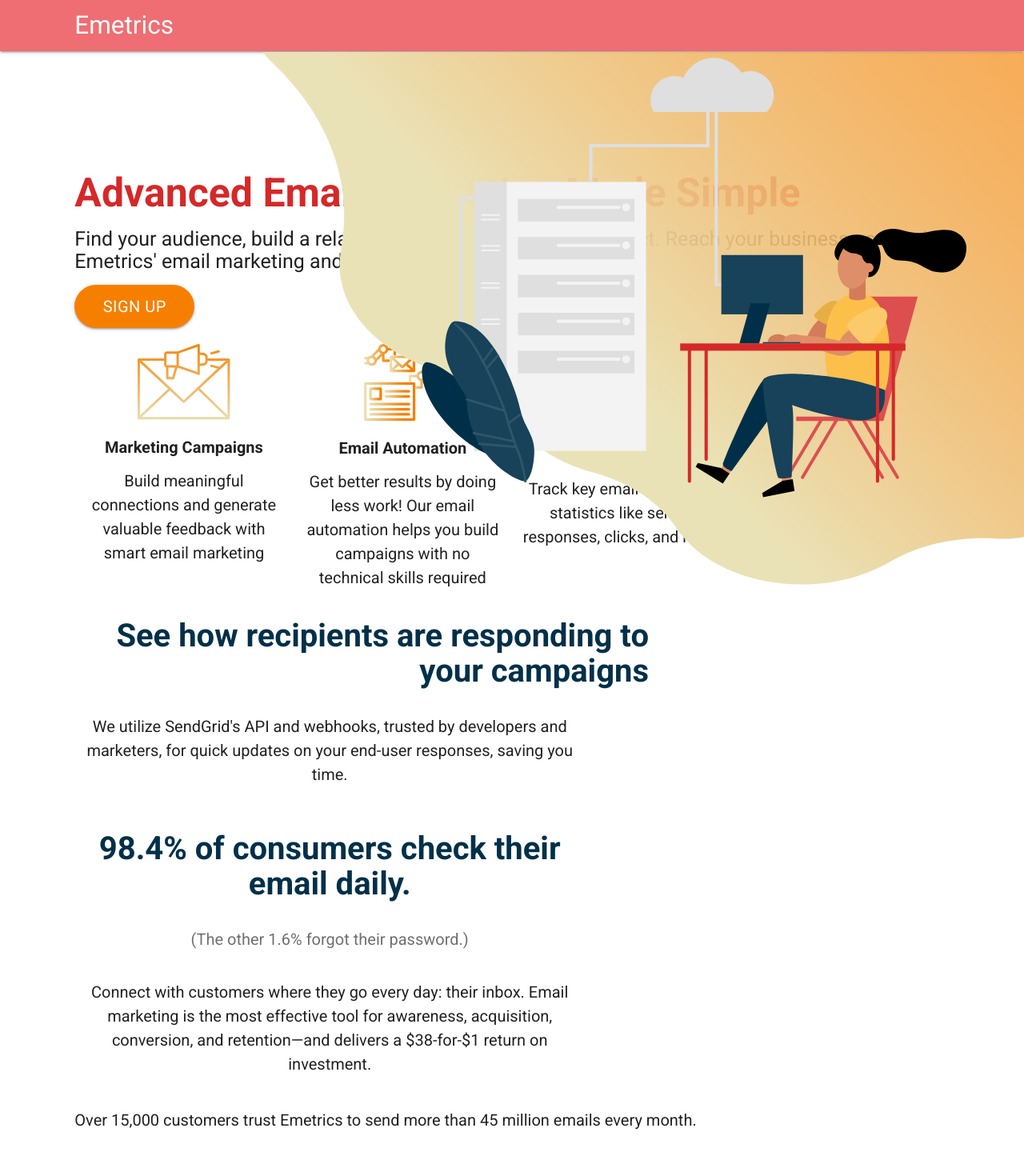
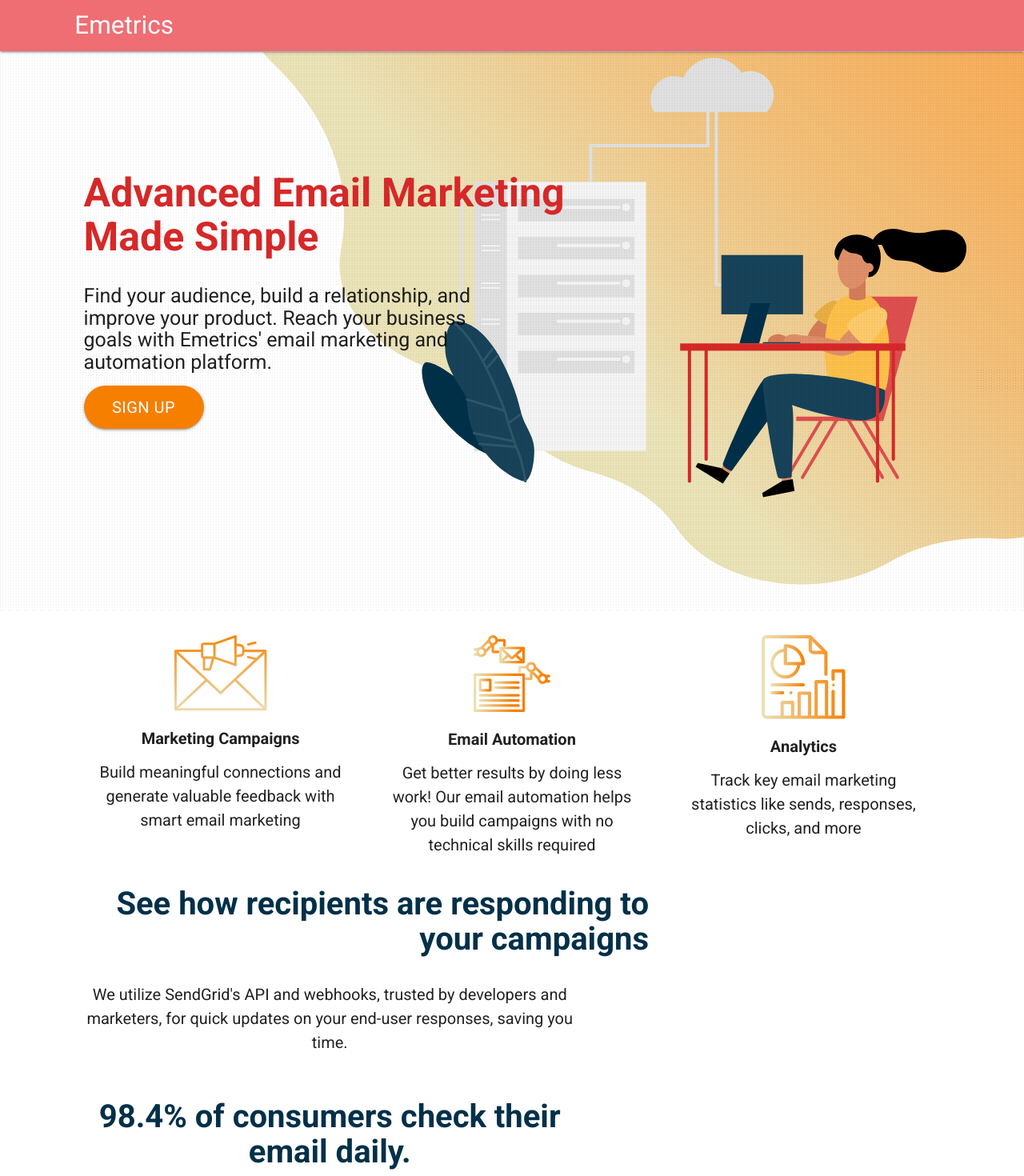
Before and after one commit to E-Rick/Emetrics, a React (Create React App) app in the folder client/: page / in a window 1280 px wide. Shown: the top 1470 px of the page at 80% size. Built offline with nearby package versions, Linux system fonts and the light colour scheme; no server answers.

Commit message:
Update unfinished landing page

```diff
--- a/client/src/components/layout/Landing.js
+++ b/client/src/components/layout/Landing.js
@@ -5,29 +5,40 @@ import automation from '../../utils/images/Automation.png';
 import analytics from '../../utils/images/Analytics.png';
 import marketing from '../../utils/images/Marketing.png';
 import hero from '../../utils/images/Hero@2x.png';
+import heroMobile from '../../utils/images/Group 92@2x.png';
 
 const Landing = () => {
 	return (
-		<main className='container'>
-			<section className='hero row'>
+		<main>
+			{/* ---------------- Hero Section ---------------- */}
+			<div className='hero-bg'>
+				<section className='hero container row'>
+					<div className='col s12 m7'>
 						<h1>Advanced Email Marketing Made Simple</h1>
+					</div>
+					<div className='col s12 m6'>
 						<h3>
-					Find your audience, build a relationship, and improve your product. Reach your business goals with Emetrics'
-					email marketing and automation platform.
+							Find your audience, build a relationship, and improve your product. Reach your business goals with
+							Emetrics' email marketing and automation platform.
 						</h3>
+					</div>
+					<div className='col s7'>
 						<Link to='#' className='left waves-effect waves-light btn-large'>
 							Sign Up
 						</Link>
-				<img className='responsive-img' src={hero} alt='hero' />
+					</div>
+					<img className='responsive-img hide-on-small-and-down' src={hero} alt='hero' />
+					<img className='responsive-img hide-on-med-and-up' src={heroMobile} alt='hero' />
 				</section>
-
-			<section className='features row'>
-				<div className='col s12 m10 l3 center-align'>
+			</div>
+			{/* ---------------- Features Section ---------------- */}
+			<section className='features container row'>
+				<div className='col s12 m12 l4 center-align'>
 					<img src={marketing} alt='marketing icon' />
 					<h4>Marketing Campaigns</h4>
 					<p>Build meaningful connections and generate valuable feedback with smart email marketing</p>
 				</div>
-				<div className='col s12 m10 l3 center-align'>
+				<div className='col s12 m10 l4 center-align'>
 					<img src={automation} alt='automation icon' />
 					<h4>Email Automation</h4>
 					<p>
@@ -35,23 +46,23 @@ const Landing = () => {
 						skills required
 					</p>
 				</div>
-				<div className='col s12 m10 l3 center-align'>
+				<div className='col s12 m10 l4 center-align'>
 					<img src={analytics} alt='analytics icon' />
 					<h4>Analytics</h4>
 					<p>Track key email marketing statistics like sends, responses, clicks, and more</p>
 				</div>
 			</section>
-
-			<section className='sendgrid row right-align'>
-				<div className='col s5' />
-				<h2 className='col s8'>See how recipients are responding to your campaigns</h2>
+			{/* ---------------- Sendgrid Section ---------------- */}
+			<section className='sendgrid container row right-align'>
+				<div className='col m5' />
+				<h2 className='col s12 m8'>See how recipients are responding to your campaigns</h2>
 				<p className='col s7 center-align'>
 					We utilize SendGrid's API and webhooks, trusted by developers and marketers, for quick updates on your
 					end-user responses, saving you time.
 				</p>
 			</section>
 
-			<section className='emails row center-align'>
+			<section className='emails container row center-align'>
 				<h2 className='col s7'>98.4% of consumers check their email daily.</h2>
 				<p className='muted col s7'>(The other 1.6% forgot their password.)</p>
 				<p className='col s7'>
@@ -60,11 +71,11 @@ const Landing = () => {
 				</p>
 			</section>
 
-			<section className='social-proof'>
+			<section className='social-proof container'>
 				<p>Over 15,000 customers trust Emetrics to send more than 45 million emails every month.</p>
 			</section>
 
-			<section className='get-started row center-align'>
+			<section className='get-started container row center-align'>
 				<h1>It's easy to get started</h1>
 				<h3>And it's free. Two things everyone loves.</h3>
 				<Link to='#' className='left waves-effect waves-light btn-large'>
--- a/client/src/stylesheets/landing.scss
+++ b/client/src/stylesheets/landing.scss
@@ -1,12 +1,35 @@
 @import 'variables.scss';
+// 12. Global
+// ==========================================================================
+
+// Media Query Ranges
+$small-screen-up: 601px !default;
+$medium-screen-up: 993px !default;
+$large-screen-up: 1201px !default;
+$small-screen: 600px !default;
+$medium-screen: 992px !default;
+$large-screen: 1200px !default;
+
+$medium-and-up: "only screen and (min-width : #{$small-screen-up})" !default;
+$large-and-up: "only screen and (min-width : #{$medium-screen-up})" !default;
+$extra-large-and-up: "only screen and (min-width : #{$large-screen-up})" !default;
+$small-and-down: "only screen and (max-width : #{$small-screen})" !default;
+$medium-and-down: "only screen and (max-width : #{$medium-screen})" !default;
+$medium-only: "only screen and (min-width : #{$small-screen-up}) and (max-width : #{$medium-screen})" !default;
 
 h1 {
 	color: $red;
 	font-weight: bold;
 	font-size: 50px;
-	margin-top: 150px;
+	margin-top: 0px;
+	padding-top: 150px;
 	text-align: left;
 	margin-bottom: 16px;
+	@media #{$medium-and-down} {
+		font-size: 28px;
+		margin-bottom: 8px;
+		padding-top: 16px;
+	}
 }
 
 h2 {
@@ -14,23 +37,42 @@ h2 {
 	font-size: 40px;
 	font-weight: bold;
 	margin: 16px 0px;
+	@media #{$medium-and-down} {
+		font-size: 25px;
+		margin: 8px 0px;
+	}
 }
 
 h3 {
 	font-size: 25px;
 	margin: 16px 0px;
 	text-align: left;
+	@media #{$medium-and-down} {
+		font-size: 15px;
+		margin: 8px 0px;
+	}
 }
 
 h4 {
 	font-size: 20px;
 	font-weight: bold;
 	margin: 16px 0px;
+	@media #{$medium-and-down} {
+		font-size: 20px;
+		margin: 8px 0px;
+	}
 }
 
 p {
 	font-size: 20px;
 	margin-top: 16px;
+	@media #{$large-and-up} {
+		padding: 0 5%;
+	}
+	@media #{$medium-and-down} {
+		font-size: 15px;
+		margin: 8px 0px;
+	}
 }
 
 .container {
@@ -38,18 +80,43 @@ p {
 	width: 85.42%;
 }
 
+.hero-bg {
+	margin: 0px;
+	padding: 0px;
+	height: 700px;
+	background: url('../utils/images/bg-dotted.png');
+	background-size: cover;
+}
+
 .hero {
-	background: url(require('../utils/images/bg-dotted.png'));
-	background-size: cover;
+	height: 700px;
 	img {
 		position: absolute;
 		top: 65px;
 		right: 0px;
+		z-index: -1;
+	}
+	@media #{$small-and-down} {
+		img {
+			position: absolute;
+			top: 57px;
+			right: 0px;
+			height: auto;
+			width: 100%;
+		}
 	}
 }
 
 .features {
-	height: 265px;
+	height: 270px;
+	@media #{$large-and-up} {
+		margin-top: 30px;
+	}
+	@media #{$medium-and-down} {
+		.col {
+			margin-top: 50px;
+		}
+	}
 }
 
 .btn-large {
@@ -59,7 +126,7 @@ p {
 	width: 150px;
 }
 
-.waves-effect.waves-brown .waves-ripple {
+.waves-effect.waves-light .waves-ripple {
 	/* The alpha value allows the text and background color
    of the button to still show through. */
 	background-color: rgba(121, 85, 72, 0.65);
@@ -72,3 +139,12 @@ p {
 .get-started h1 {
 	margin-top: 115px;
 }
+
+.hide-on-small-and-down {
+	.large {
+		display: none;
+	}
+	.small {
+		display: block;
+	}
+}
```
Lines whose indentation alone changed are shown as unchanged.
